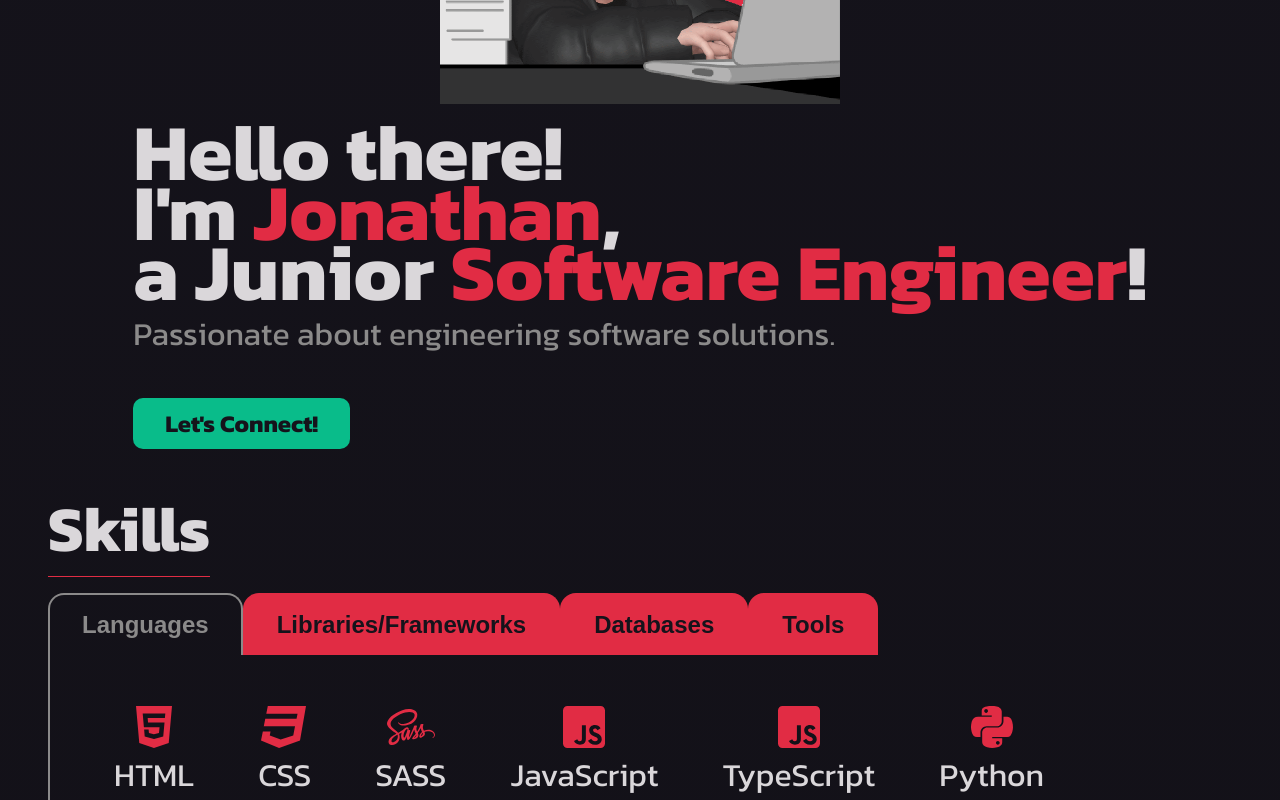
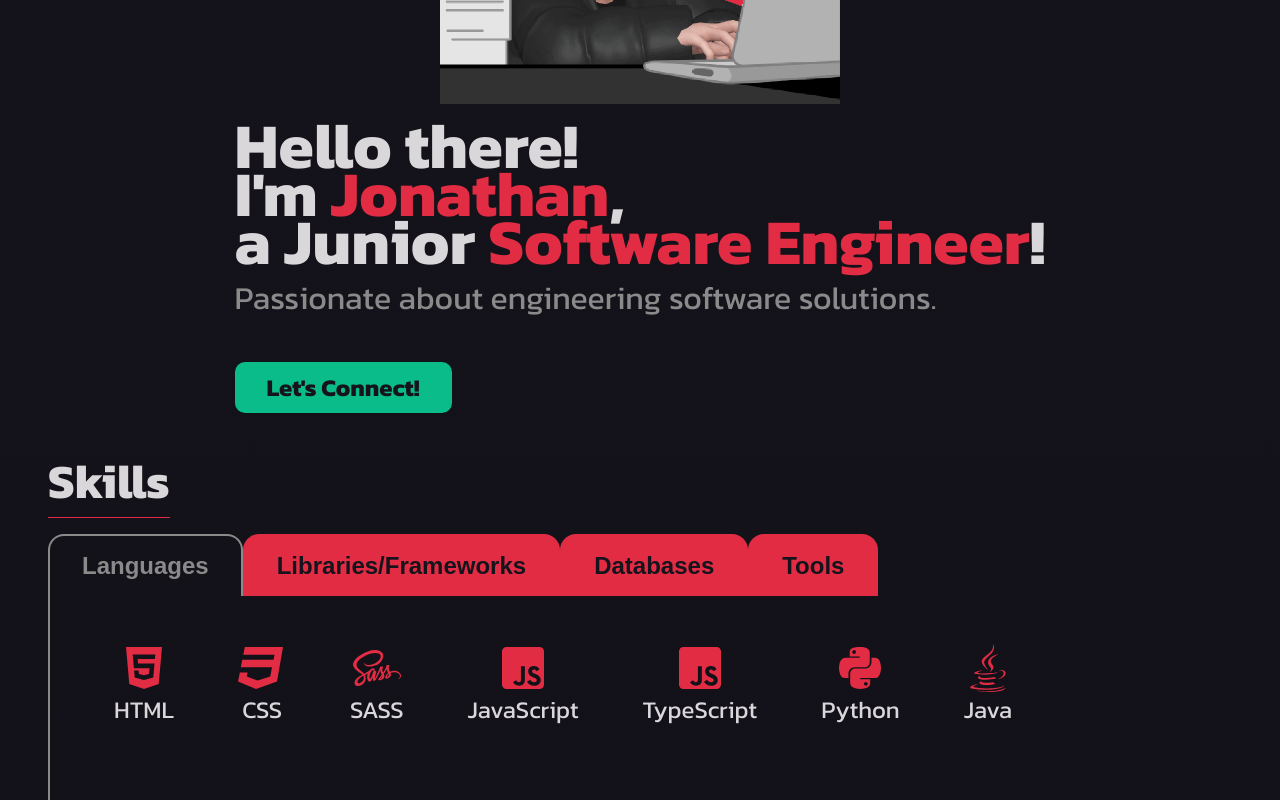
Before and after one commit to venoblin/personal-portfolio-frontend, a React (Create React App) app: page / in a window 1280 px wide. Shown: the part 460-1260 px from the top of the page. Built offline with nearby package versions, Linux system fonts and the light colour scheme; no server answers.

Commit message:
modified font size

```diff
--- a/src/styles/App.css
+++ b/src/styles/App.css
@@ -15,17 +15,17 @@
   padding-top: 8rem;
 }
 .App h1 {
-  font-size: 5em;
+  font-size: 4em;
 }
 .App h2 {
   width: -moz-fit-content;
   width: fit-content;
-  font-size: 4em;
+  font-size: 3em;
   margin-bottom: 1rem;
   border-bottom: 1px solid #e12c44;
 }
 .App li, .App p {
-  font-size: 2em;
+  font-size: 1.5em;
 }
 .App label {
   position: absolute;
--- a/src/styles/App.scss
+++ b/src/styles/App.scss
@@ -20,18 +20,18 @@
   }
 
   h1 {
-    font-size: 5em;
+    font-size: 4em;
   }
 
   h2 {
     width: fit-content;
-    font-size: 4em;
+    font-size: 3em;
     margin-bottom: 1rem;
     border-bottom: 1px solid $redColor;
   }
 
   li, p {
-    font-size: 2em;
+    font-size: 1.5em;
   }
 
   label {
--- a/src/styles/Contact.css
+++ b/src/styles/Contact.css
@@ -24,7 +24,7 @@
 .Contact-class form input, .Contact-class form textarea {
   margin-bottom: 1rem;
   padding: 1rem;
-  font-size: 2em;
+  font-size: 1.5em;
   background-color: transparent;
   color: #dad7da;
   outline: none;
--- a/src/styles/Contact.scss
+++ b/src/styles/Contact.scss
@@ -32,7 +32,7 @@
     input, textarea {
       margin-bottom: 1rem;
       padding: 1rem;
-      font-size: 2em;
+      font-size: 1.5em;
       background-color: transparent;
       color: $whiteColor;
       outline: none;
```
Also changed, not shown: 2 other files (tests, documents, lock files or other folders).
